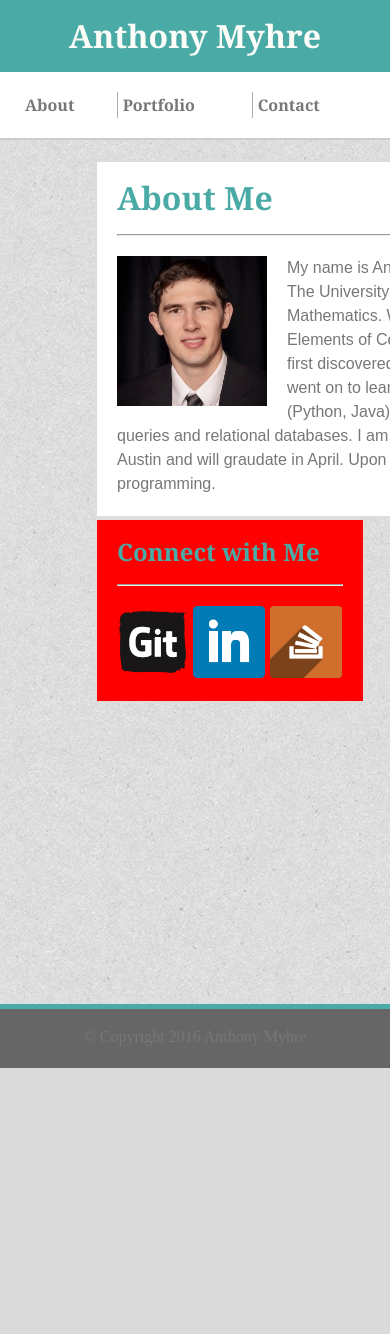
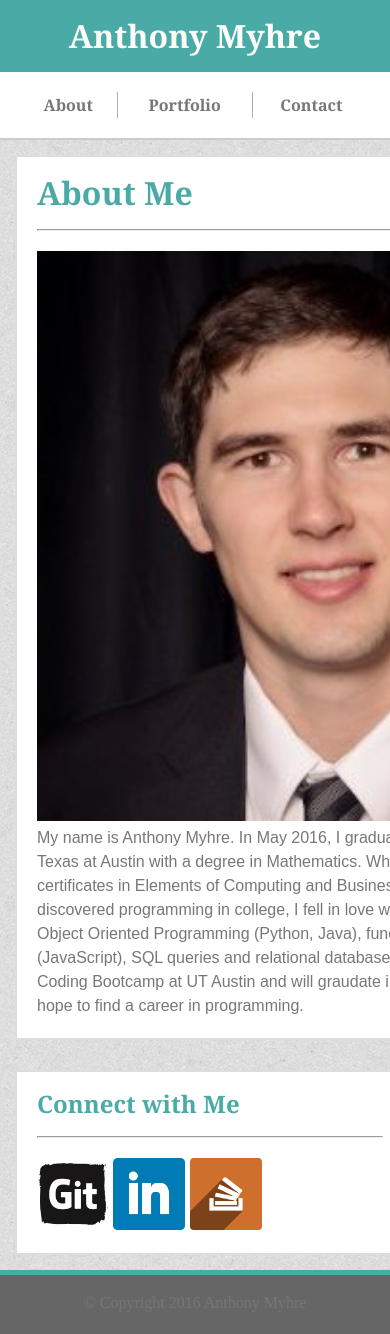
Before and after one commit to amyhre16/Responsive-Portfolio, a PHP site: page /index.php in a window 390 px wide; the page is wider, and only the part inside the window is pictured. Before the commit the page ends 1068 px from the top of that part, so only its background shows below. Run offline with PHP 8.4, Linux system fonts and the light colour scheme.

Commit message:
header and about me sections are working properly. Working on getting the connect with me section to work

```diff
--- a/assets/css/style.css
+++ b/assets/css/style.css
@@ -234,24 +234,20 @@ hr {
 }
 
 @media screen and (max-width: 768px) {
-	/*
-		changing connectWithMe background color to blue is so I can see that this query is working
-	*/
-	.connectWithMe {
-		background-color: blue;
-	}
+
 }
 
 @media screen and (max-width: 640px) {
 	/*
 		changing connectWithMe background color to blue is so I can see that this query is working
 	*/
-	.connectWithMe {
+	/*.connectWithMe {
 		background-color: red;
-	}
+	}*/
 
 	header {
 		position: static;
+		margin: 0px;
 	}
 
 	#header {
@@ -269,7 +265,28 @@ hr {
 		width: 100%;
 	}
 
-	/*.navCell {
-		width: 33.33%
-	}*/
+	.navCell {
+		text-align: center;
+	}
+
+	.wrapper {
+		margin: auto;
+		max-width: 100%;
+	}
+
+	.aboutMe {
+		margin: 15px;
+		width: auto;
+	}
+
+	#aboutMe-profile-picture {
+		width: 570px;
+		height: 570px;
+		margin-right: 0px;
+	}
+
+	.connectWithMe {
+		width: 100%;
+		margin: 15px;
+	}
 }
```
